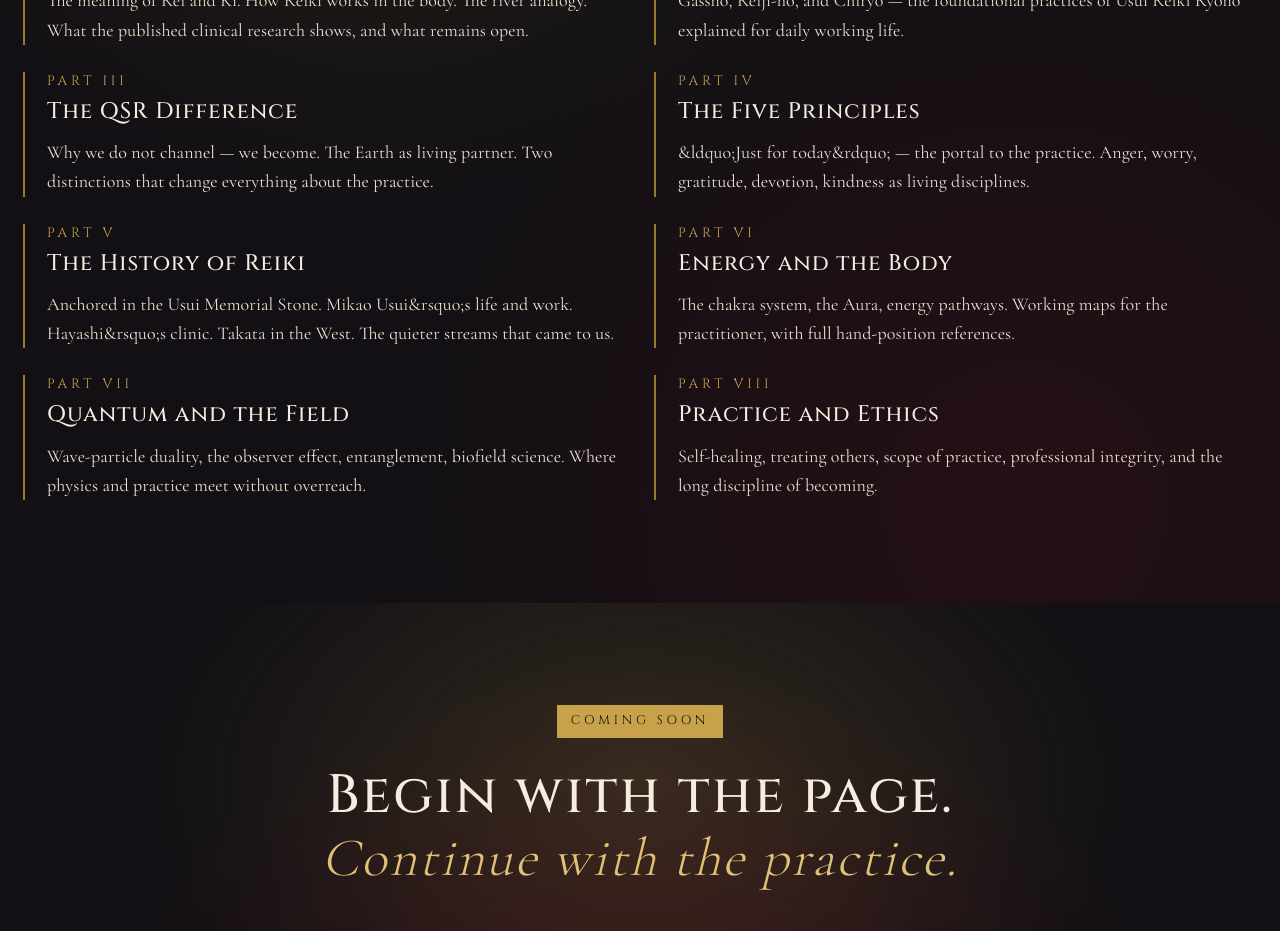
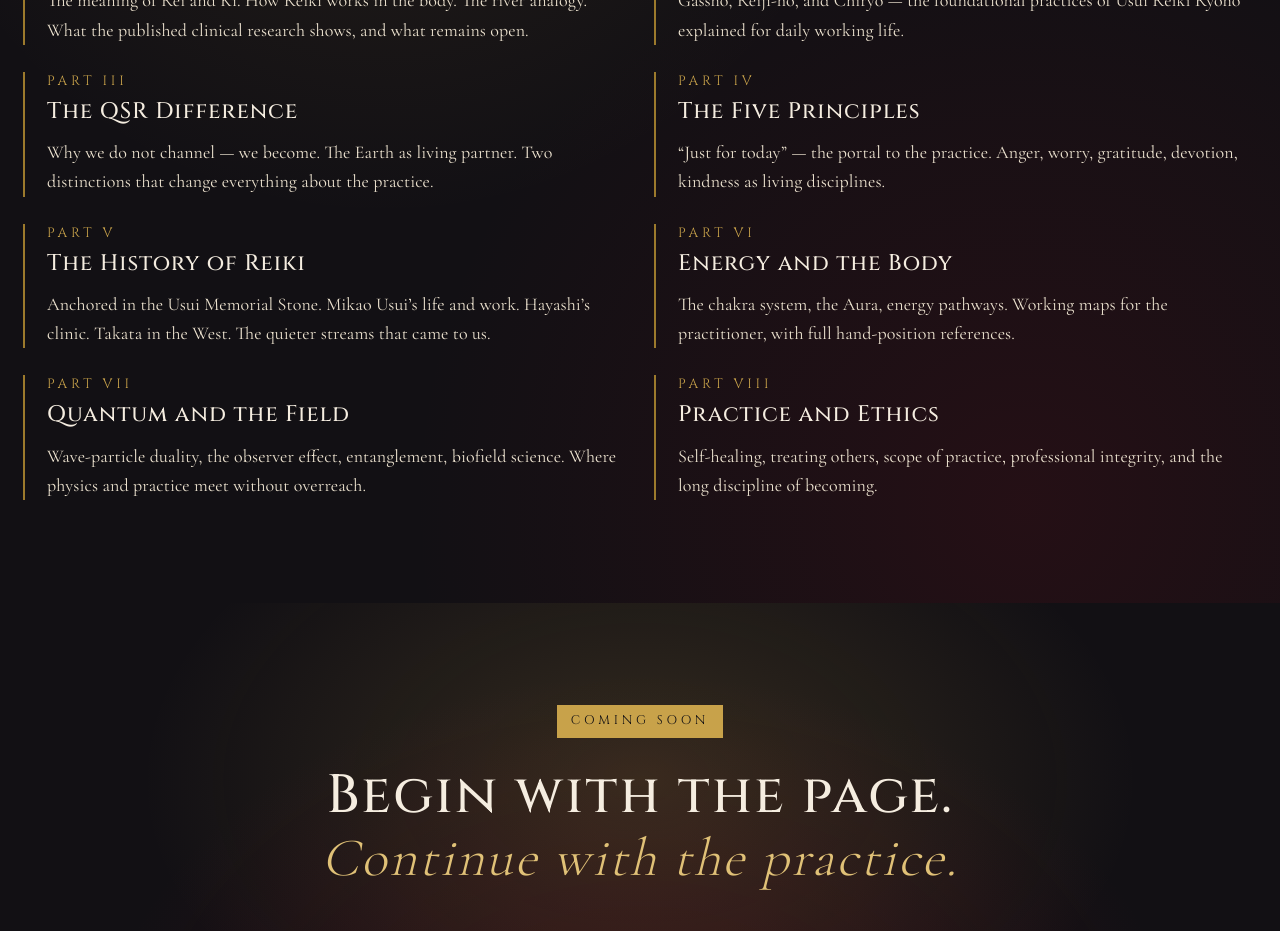
Before and after one commit to lissy216/quantum-shamanic-reiki, a Next.js app: page /book in a window 1280 px wide. Shown: the part 2240-3171 px from the top of the page. Built offline with nearby package versions, Linux system fonts and the light colour scheme.

Commit message:
fix: decode HTML entities on the book page

```diff
--- a/src/app/book/page.tsx
+++ b/src/app/book/page.tsx
@@ -199,13 +199,13 @@ const CHAPTERS = [
     tag: "Part IV",
     title: "The Five Principles",
     body:
-      "&ldquo;Just for today&rdquo; — the portal to the practice. Anger, worry, gratitude, devotion, kindness as living disciplines.",
+      "“Just for today” — the portal to the practice. Anger, worry, gratitude, devotion, kindness as living disciplines.",
   },
   {
     tag: "Part V",
     title: "The History of Reiki",
     body:
-      "Anchored in the Usui Memorial Stone. Mikao Usui&rsquo;s life and work. Hayashi&rsquo;s clinic. Takata in the West. The quieter streams that came to us.",
+      "Anchored in the Usui Memorial Stone. Mikao Usui’s life and work. Hayashi’s clinic. Takata in the West. The quieter streams that came to us.",
   },
   {
     tag: "Part VI",
```
